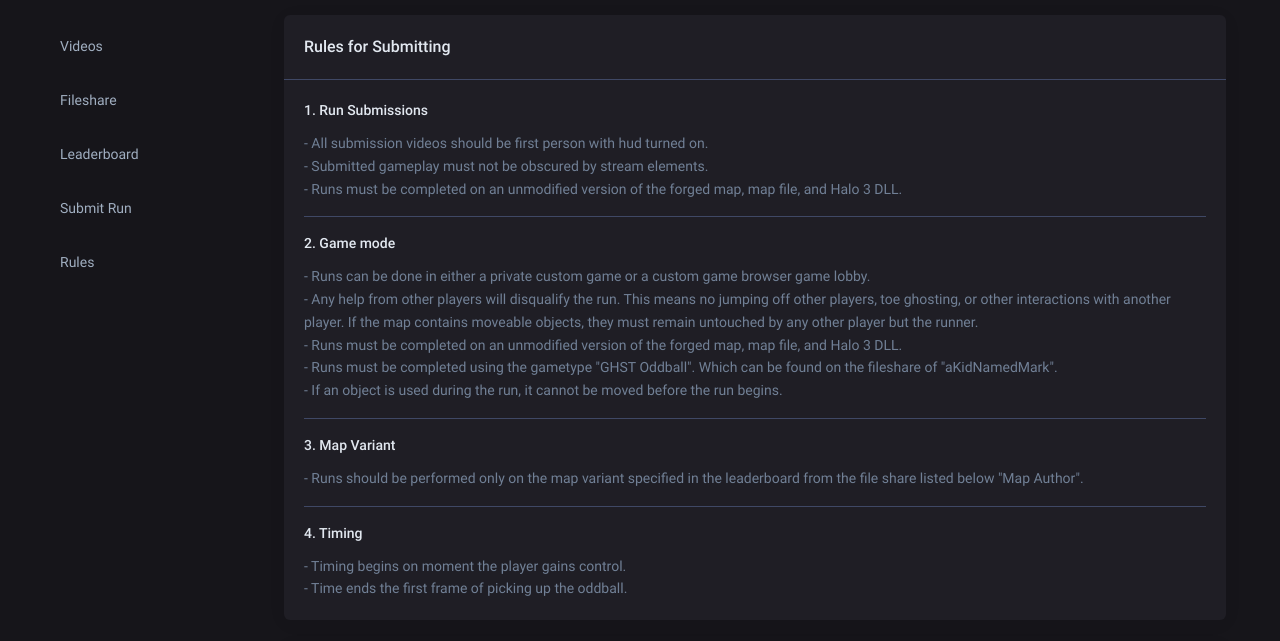
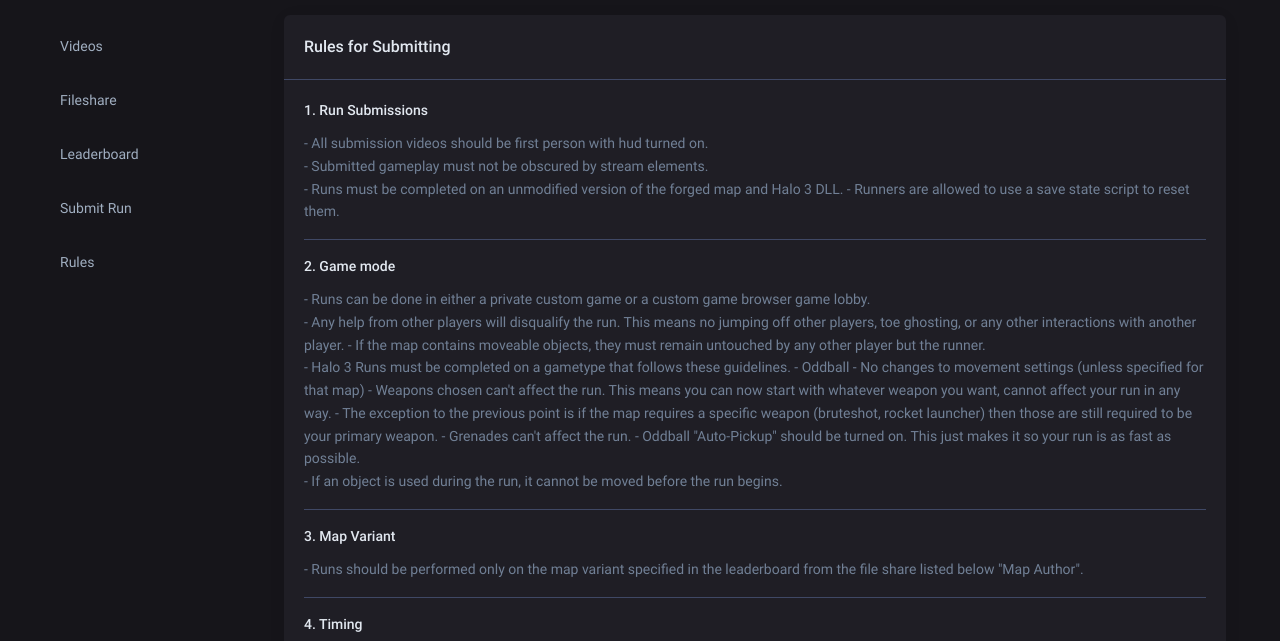
Before and after one commit to Exhibitmark/exhibitmark.github.io, a plain HTML site: page rules.html in a window 1280 px wide. Shown: the part 86-727 px from the top of the page. Drawn offline with nearby package versions, Linux system fonts and the light colour scheme.

Commit message:
Update rules.html

```diff
--- a/rules.html
+++ b/rules.html
@@ -62,7 +62,8 @@
                                                     - Submitted gameplay must not be obscured by stream elements.
                                                 </div>
                                                 <div class="accordion-body text-gray-700 dark:text-gray-600 leading-relaxed">
-                                                    - Runs must be completed on an unmodified version of the forged map, map file, and Halo 3 DLL.
+                                                    - Runs must be completed on an unmodified version of the forged map and Halo 3 DLL.
+                                                    - Runners are allowed to use a save state script to reset them.
                                                 </div>
                                             </div>
                                         </div>
@@ -76,14 +77,17 @@
                                                     - Runs can be done in either a private custom game or a custom game browser game lobby.
                                                 </div>
                                                 <div class="accordion-body text-gray-700 dark:text-gray-600 leading-relaxed">
-                                                    - Any help from other players will disqualify the run. This means no jumping off other players, toe ghosting, or other interactions with another player.
-                                                    If the map contains moveable objects, they must remain untouched by any other player but the runner.
+                                                    - Any help from other players will disqualify the run. This means no jumping off other players, toe ghosting, or any other interactions with another player.
+                                                    - If the map contains moveable objects, they must remain untouched by any other player but the runner.
                                                 </div>
                                                 <div class="accordion-body text-gray-700 dark:text-gray-600 leading-relaxed">
-                                                    - Runs must be completed on an unmodified version of the forged map, map file, and Halo 3 DLL.
-                                                </div>
-                                                <div class="accordion-body text-gray-700 dark:text-gray-600 leading-relaxed">
-                                                    - Runs must be completed using the gametype "GHST Oddball". Which can be found on the fileshare of "aKidNamedMark".
+                                                    - Halo 3 Runs must be completed on a gametype that follows these guidelines.
+                                                    - Oddball
+                                                    - No changes to movement settings (unless specified for that map)
+                                                    - Weapons chosen can't affect the run. This means you can now start with whatever weapon you want, cannot affect your run in any way.
+                                                    - The exception to the previous point is if the map requires a specific weapon (bruteshot, rocket launcher) then those are still required to be your primary weapon.
+                                                    - Grenades can't affect the run.
+                                                    - Oddball "Auto-Pickup" should be turned on. This just makes it so your run is as fast as possible.
                                                 </div>
                                                 <div class="accordion-body text-gray-700 dark:text-gray-600 leading-relaxed">
                                                     - If an object is used during the run, it cannot be moved before the run begins.
```
